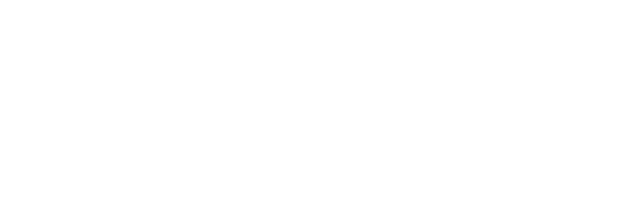
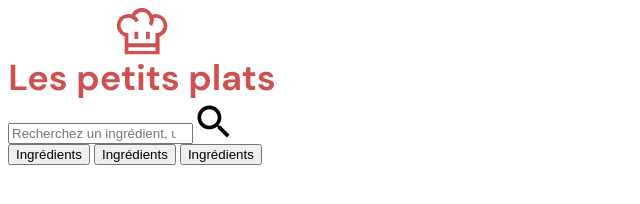
Before and after one commit to nebulot/Nebulotelodie_LesPetitsPlats, a plain HTML site: page index.html in a window 1280 px wide. Shown: the whole page, without its empty margins (0-640 px from the left). Drawn offline with Linux system fonts and the light colour scheme.

Commit message:
integration html debut

```diff
--- a/index.html
+++ b/index.html
@@ -1,12 +1,52 @@
 <!DOCTYPE html>
 <html lang="en">
+
 <head>
   <meta charset="utf-8" />
   <meta name="viewport" content="width=device-width, initial-scale=1" />
+  <link rel="preconnect" href="https://fonts.gstatic.com" />
+  <link href="https://fonts.googleapis.com/css2?family=Lato:wght@300;400&display=swap" rel="stylesheet" />
 
   <title>Les Petits Plats</title>
 </head>
+
 <body>
 
+  <div class="container">
+    <header class="container_header">
+      <img class="logo" src="./assets/logo.svg" alt="Logotype de l'enseigne">
+    </header>
+  </div>
+
+  <main id="app" role="main">
+    <div class="searchbar">
+      <div class="searchbar_group">
+        <input class="search-bar" type="search" aria-label="search"
+          placeholder="Recherchez un ingrédient, un appareil, un ustencil ou une recette">
+        <img class="input_logo" src="./assets/loupe.svg">
+      </div>
+    </div>
+    <div class="btn-group-wrapper">
+      <div class="btn-group">
+        <button class="btn-ingredient btn btn-primary" type="button">
+          Ingrédients
+          <i class="dropdown-ingredient-toggle fas fa-chevron-down"></i>
+        </button>
+        <button class="btn-ingredient btn btn-primary" type="button">
+          Ingrédients
+          <i class="dropdown-ingredient-toggle fas fa-chevron-down"></i>
+        </button>
+        <button class="btn-ingredient btn btn-primary" type="button">
+          Ingrédients
+          <i class="dropdown-ingredient-toggle fas fa-chevron-down"></i>
+        </button>
+      </div>
+    </div>
+
+
+
+  </main>
+
 </body>
+
 </html>
```
Also changed, not shown: assets/icone.svg (added), assets/logo.svg (added), assets/loupe.svg (added), 1 other file. Lines whose indentation alone changed are shown as unchanged.
